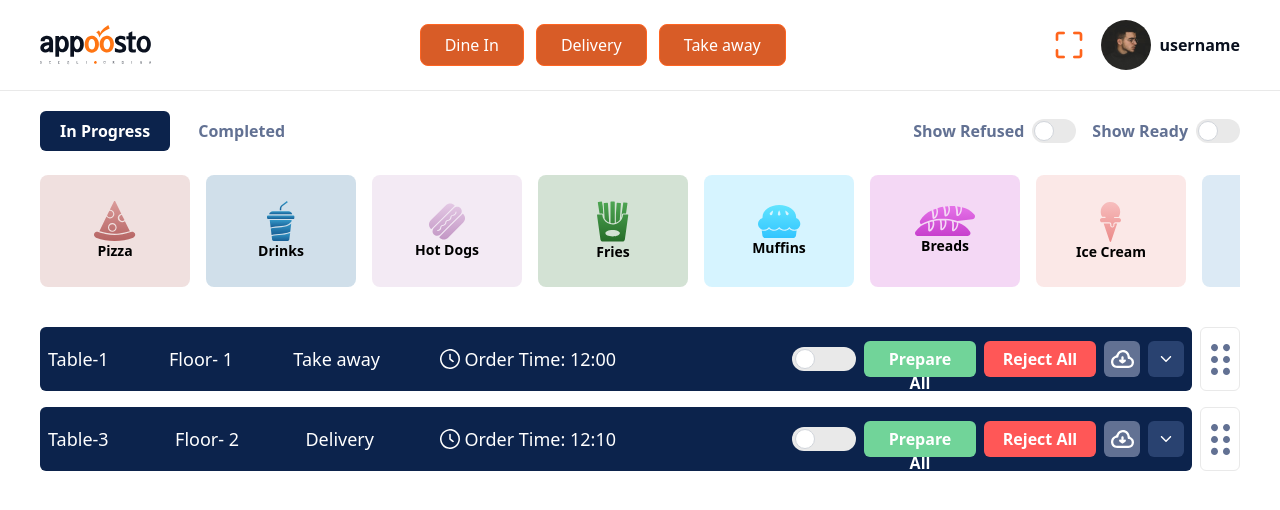
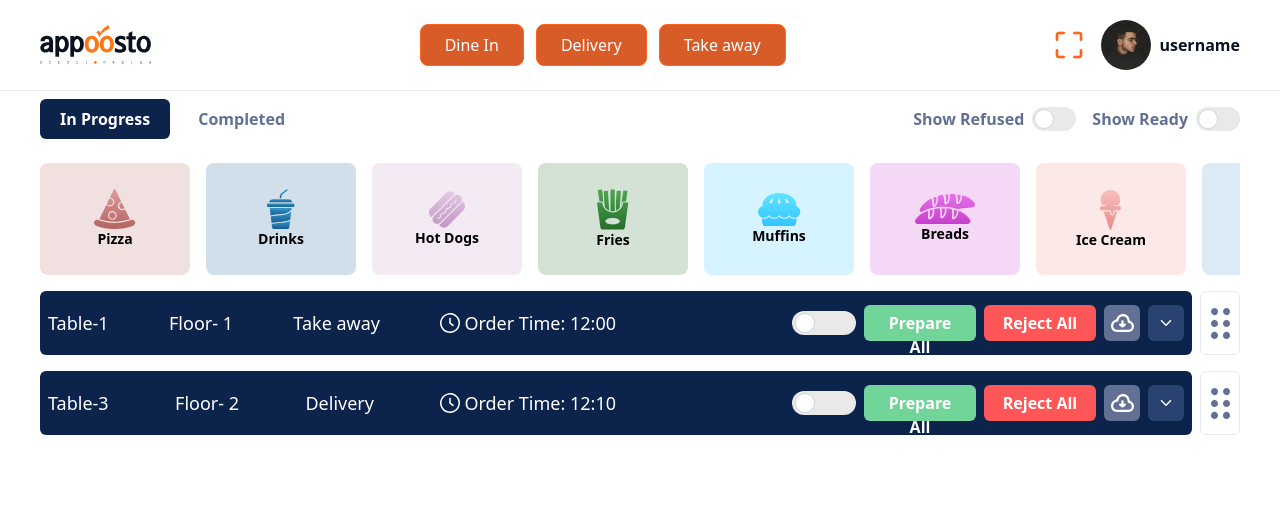
Before and after one commit to Hamza-Tasadaq/Appoosto-Kitchen, a React (Create React App) app: page /home in a window 1280 px wide. Shown: the top 510 px of the page. Built offline with nearby package versions, Linux system fonts and the light colour scheme.

Commit message:
Category Scroll Issue Fixed

```diff
--- a/src/components/Categories.js
+++ b/src/components/Categories.js
@@ -52,7 +52,7 @@ const Categories = ({
   selectedCategories = {},
 }) => {
   return (
-    <div className="flex justify-center noScrollBar md:cursor-pointer lg:justify-between flex-nowrap items-center overflow-auto lg:space-x-4">
+    <div className="flex noScrollBar md:cursor-pointer justify-between flex-nowrap items-center overflow-auto lg:space-x-4">
       {CategoriesData.map(({ iconSrc, name, background }, index) => (
         <div
           onClick={() => {
@@ -66,7 +66,7 @@ const Categories = ({
             }`,
           }}
           key={index}
-          className={`rounded-lg duration-300 h-28 min-w-[150px] w-full bg-opacity-20 flex  items-center justify-center flex-col m-2.5 lg:m-0`}
+          className={`rounded-lg duration-300 h-28 min-w-[150px] w-full bg-opacity-20 flex  items-center justify-center flex-col lg:m-0`}
         >
           <img src={`./assets/icons/${iconSrc}.svg`} alt={iconSrc} />
           <h1 className="text-[#000000] font-semibold text-sm">{name}</h1>
--- a/src/pages/Home.js
+++ b/src/pages/Home.js
@@ -83,7 +83,7 @@ const Home = () => {
         />
         {isExpand && (
           <>
-            <div className="px-3 md:px-5 lg:px-10 py-5 space-y-6">
+            <div className="px-3 md:px-5 lg:px-10 py-2 space-y-6">
               <div className="flex items-center justify-between">
                 <div className="flex items-center space-x-2">
                   <button
@@ -124,7 +124,7 @@ const Home = () => {
           </>
         )}
       </div>
-      <div className="px-3 md:px-5 lg:px-10 py-5 space-y-6">
+      <div className="px-3 md:px-5 lg:px-10 py-2 space-y-6">
         <OrdersList
           tableStatus={tableStatus}
           selectedCategories={selectedCategories}
```
